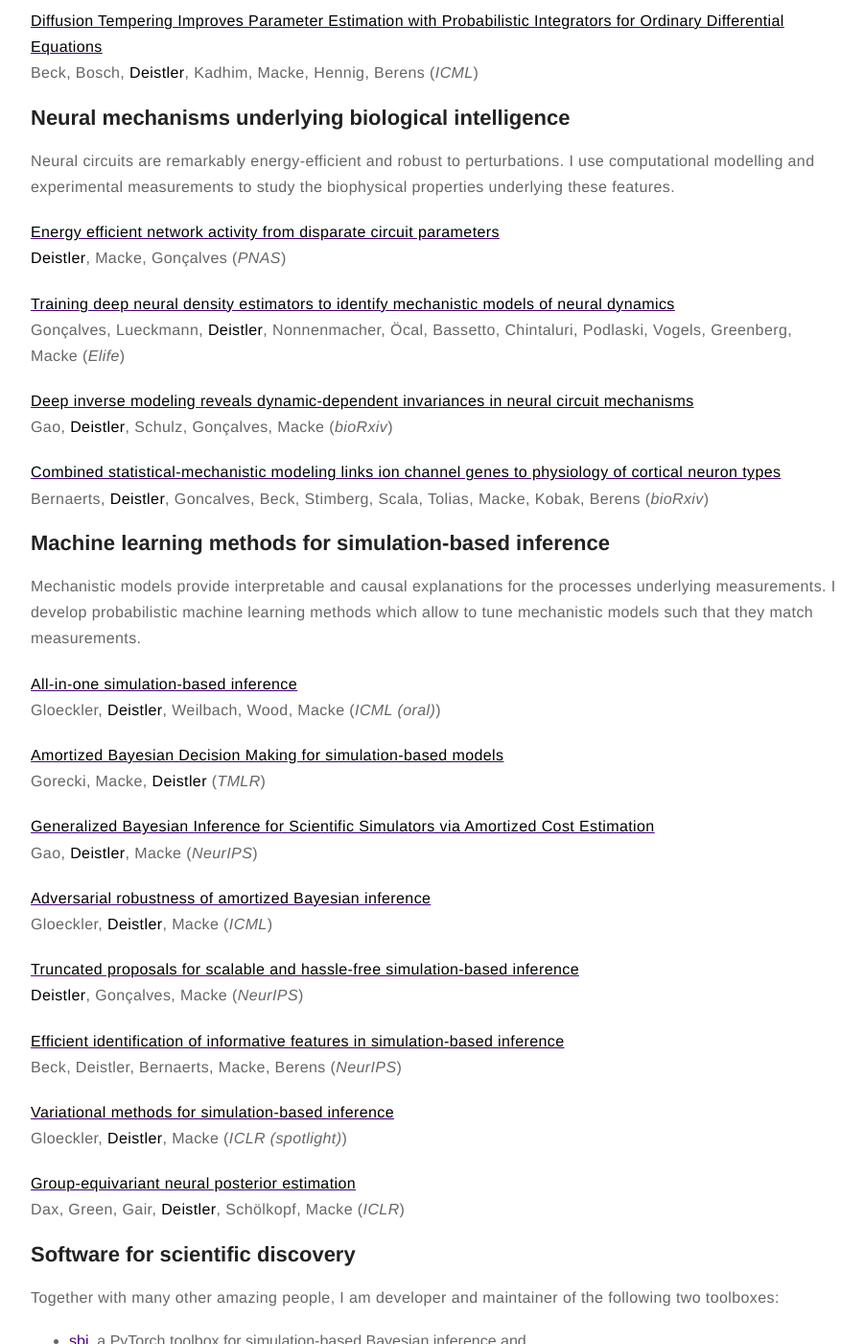
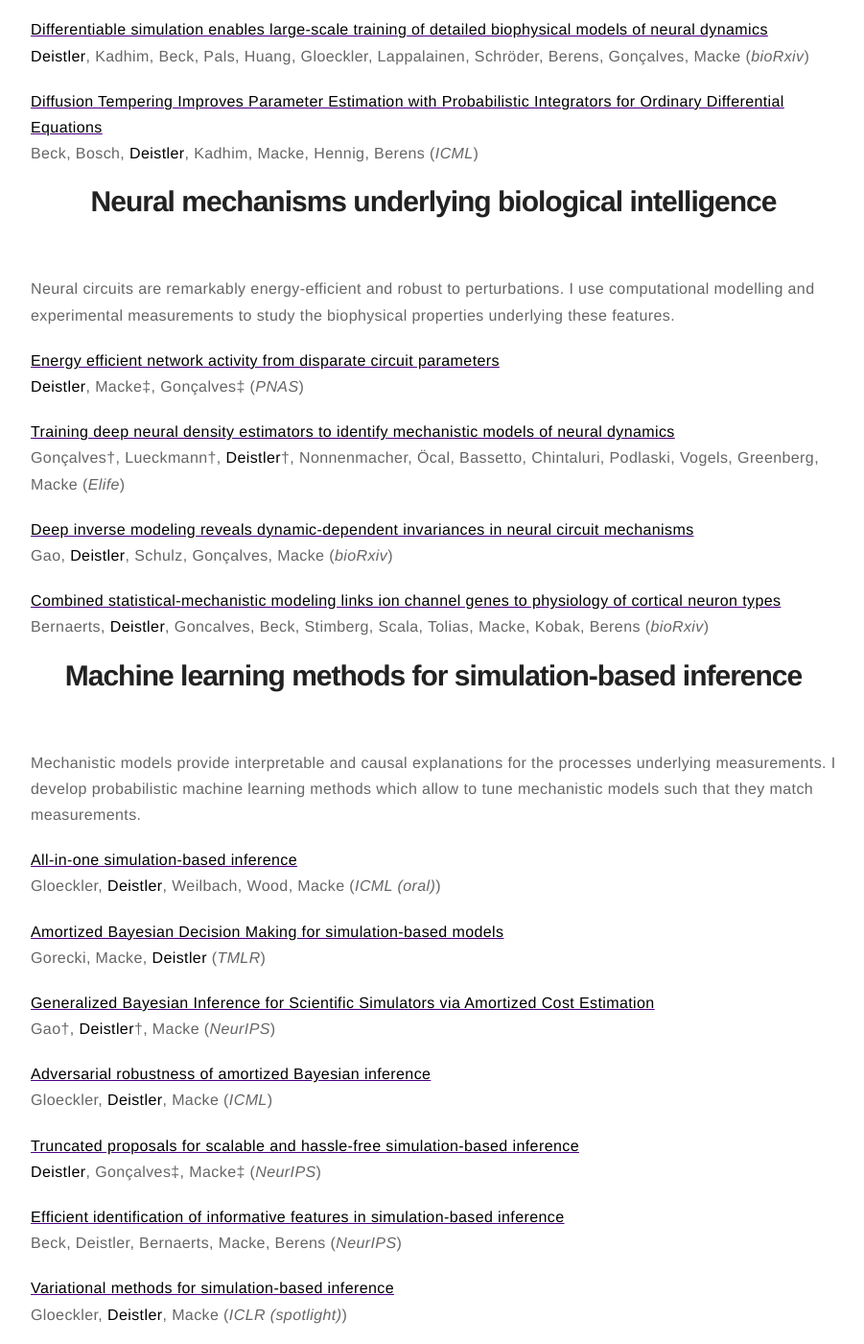
Before and after one commit to michaeldeistler/michaeldeistler.github.io, a Jekyll site: the page built from about.md, in a window 1280 px wide and 1400 px high, scrolled down 797 px. Shown: the whole window at 96% size, without its empty margins (188-1089 px from the left). Built offline with Jekyll 4.4.1, drawn with Linux system fonts in a browser that asks for light colours; some of the changed text lies outside the part shown.

```diff
--- a/about.md
+++ b/about.md
@@ -8,7 +8,7 @@ I am a PhD candidate at the [Max Planck International Research School for Intell
 
 
 
-## Large-scale biophysical modelling with differentiable simulation
+# Large-scale biophysical modelling with differentiable simulation
 
 Biophysical modelling allows detailed insights into the processes underlying neural activity. Building accurate and large-scale biophysical modelling is challenging because these models are slow to simulate and cannot easily be fit to data. I develop tools and methods that enable to build large-scale biophysical models and to tune them such that the match measurements and perform computations.
 
@@ -19,16 +19,15 @@ Biophysical modelling allows detailed insights into the processes underlying neu
 Beck, Bosch, **Deistler**, Kadhim, Macke, Hennig, Berens (_ICML_)
 
 
-
-## Neural mechanisms underlying biological intelligence
+# Neural mechanisms underlying biological intelligence
 
 Neural circuits are remarkably energy-efficient and robust to perturbations. I use computational modelling and experimental measurements to study the biophysical properties underlying these features.
 
 [**Energy efficient network activity from disparate circuit parameters**](https://www.pnas.org/doi/abs/10.1073/pnas.2207632119)\
-**Deistler**, Macke, Gonçalves (_PNAS_)
+**Deistler**, Macke‡, Gonçalves‡ (_PNAS_)
 
 [**Training deep neural density estimators to identify mechanistic models of neural dynamics**](https://elifesciences.org/articles/56261)\
-Gonçalves, Lueckmann, **Deistler**, Nonnenmacher, Öcal, Bassetto, Chintaluri, Podlaski, Vogels, Greenberg, Macke (_Elife_)
+Gonçalves†, Lueckmann†, **Deistler**†, Nonnenmacher, Öcal, Bassetto, Chintaluri, Podlaski, Vogels, Greenberg, Macke (_Elife_)
 
 [**Deep inverse modeling reveals dynamic-dependent invariances in neural circuit mechanisms**](https://www.biorxiv.org/content/10.1101/2024.08.21.608969v2.abstract)\
 Gao, **Deistler**, Schulz, Gonçalves, Macke (_bioRxiv_)
@@ -37,7 +36,7 @@ Gao, **Deistler**, Schulz, Gonçalves, Macke (_bioRxiv_)
 Bernaerts, **Deistler**, Goncalves, Beck, Stimberg, Scala, Tolias, Macke, Kobak, Berens (_bioRxiv_)
 
 
-## Machine learning methods for simulation-based inference
+# Machine learning methods for simulation-based inference
 
 Mechanistic models provide interpretable and causal explanations for the processes underlying measurements. I develop probabilistic machine learning methods which allow to tune mechanistic models such that they match measurements.
 
@@ -48,13 +47,13 @@ Gloeckler, **Deistler**, Weilbach, Wood, Macke (_ICML (oral)_)
 Gorecki, Macke, **Deistler** (_TMLR_)
 
 [**Generalized Bayesian Inference for Scientific Simulators via Amortized Cost Estimation**](https://proceedings.neurips.cc/paper_files/paper/2023/hash/fdd565f63f49776bef620e0ce368a492-Abstract-Conference.html)\
-Gao, **Deistler**, Macke (_NeurIPS_)
+Gao†, **Deistler**†, Macke (_NeurIPS_)
 
 [**Adversarial robustness of amortized Bayesian inference**](https://proceedings.mlr.press/v202/gloeckler23a.html)\
 Gloeckler, **Deistler**, Macke (_ICML_)
 
 [**Truncated proposals for scalable and hassle-free simulation-based inference**](https://proceedings.neurips.cc/paper_files/paper/2022/hash/9278abf072b58caf21d48dd670b4c721-Abstract-Conference.html)\
-**Deistler**, Gonçalves, Macke (_NeurIPS_)
+**Deistler**, Gonçalves‡, Macke‡ (_NeurIPS_)
 
 [**Efficient identification of informative features in simulation-based inference**](https://proceedings.neurips.cc/paper_files/paper/2022/hash/7a7f6cc5dc2a84fb4edf0feb8e5cfd50-Abstract-Conference.html)\
 Beck, Deistler, Bernaerts, Macke, Berens (_NeurIPS_)
```
Also changed, not shown: other parts of about.md (+5 -2 lines).
